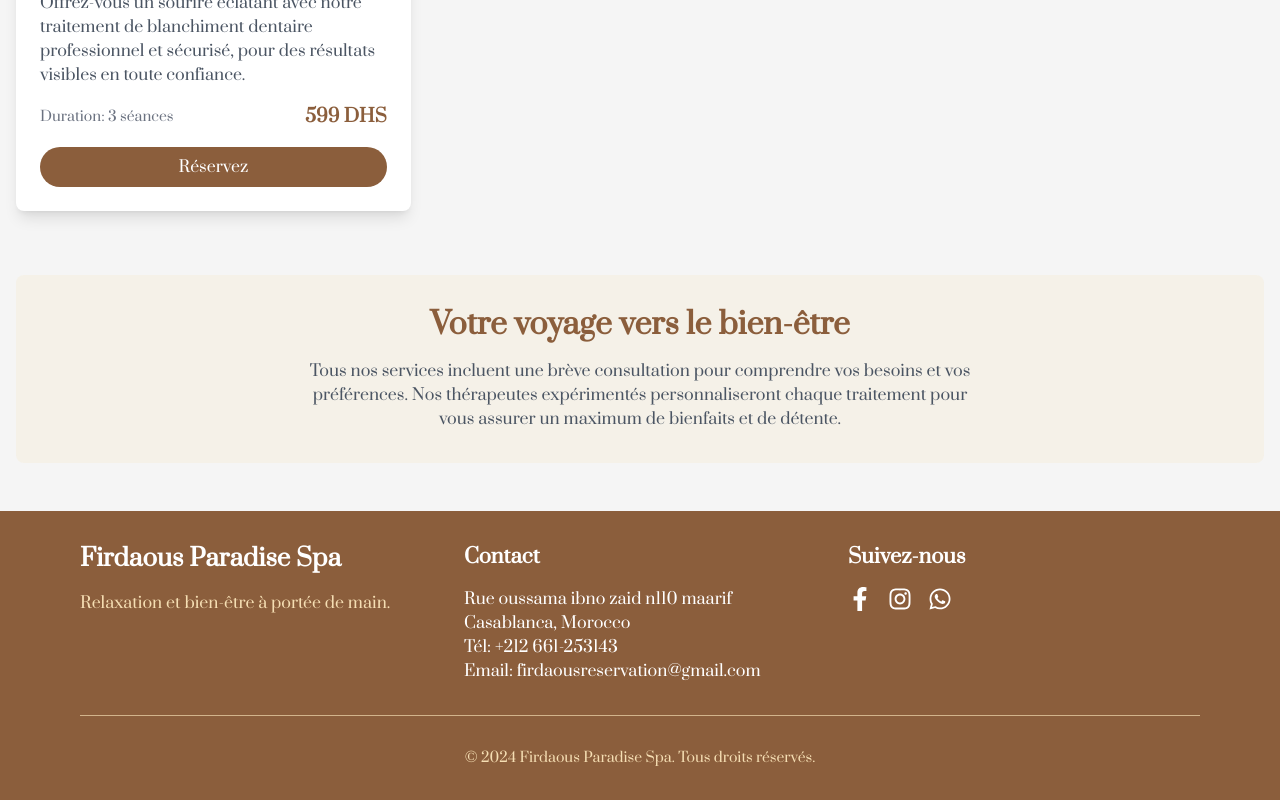
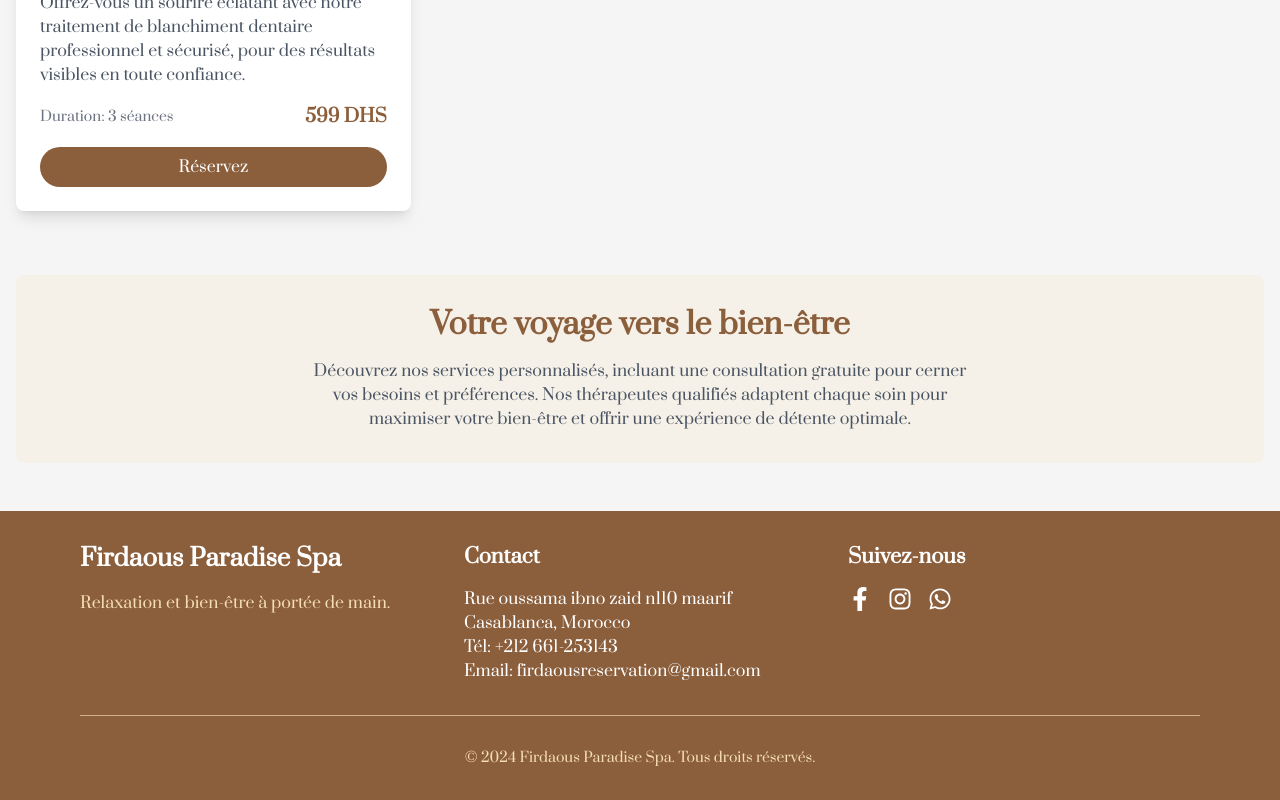
Before and after one commit to imadJHR/SpaFirdaous, a React (Vite) app: page /services in a window 1280 px wide. Shown: the part 2613-3413 px from the top of the page. Built offline with nearby package versions, Linux system fonts and the light colour scheme.

Commit message:
Update Services.jsx

```diff
--- a/src/pages/Services.jsx
+++ b/src/pages/Services.jsx
@@ -28,10 +28,7 @@ const Services = () => {
             Votre voyage vers le bien-être
           </h2>
           <p className="text-gray-600 max-w-2xl mx-auto">
-            Tous nos services incluent une brève consultation pour comprendre
-            vos besoins et vos préférences. Nos thérapeutes expérimentés
-            personnaliseront chaque traitement pour vous assurer un maximum de
-            bienfaits et de détente.
+            Découvrez nos services personnalisés, incluant une consultation gratuite pour cerner vos besoins et préférences. Nos thérapeutes qualifiés adaptent chaque soin pour maximiser votre bien-être et offrir une expérience de détente optimale.
           </p>
         </motion.div>
       </div>
```
